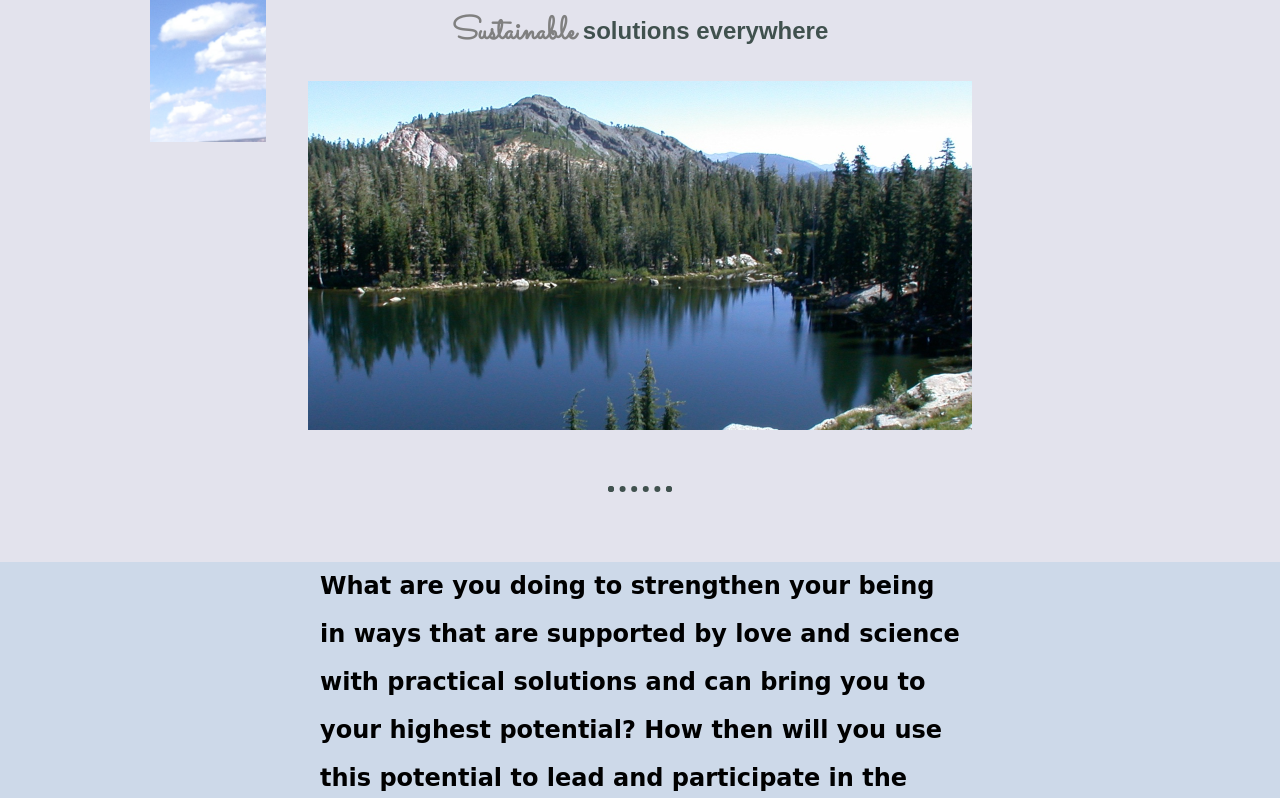
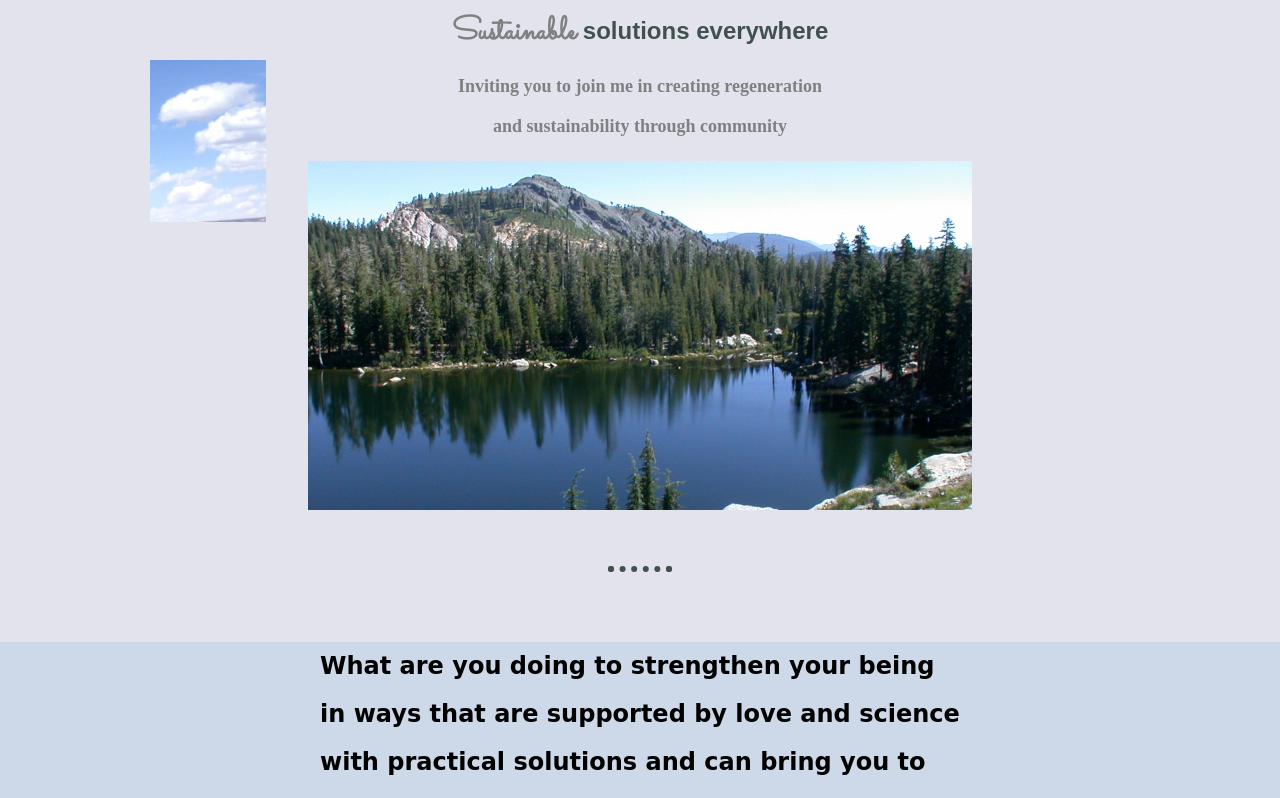
Before and after one commit to dmcclure80/sustain, a plain HTML site: page index.html in a window 1280 px wide. Shown: the part 246-1044 px from the top of the page. Drawn offline with nearby package versions, Linux system fonts and the light colour scheme.

Commit message:
Add Invitation

```diff
--- a/index.html
+++ b/index.html
@@ -111,7 +111,11 @@
         <font size="6" color="grey" face="sacramento">Sustainable
         </font>
       </strong>
-      <font size="5"><b>solutions everywhere</b></font>
+      <font size="5"><b>solutions everywhere</b></font><br />
+      <strong>
+          <font size="4" color="grey" face="noteworthy">Inviting you to join me in creating regeneration<br /> and sustainability through community
+          </font>
+        </strong>
     </p>
     <img class="bottom-cloud" width="116" height="162" src="images/cloudtwo.png" alt="cloud-img" />
     <img class="mountain" width="664" height="349" src="images/mountainlake.jpg" alt="mountain-img" />
@@ -174,7 +178,7 @@
           </p>
           <p>
           <strong> <center>
-          Want to join my newsletter list?
+          Gathering Together In Community To Affect Change
         </strong> </center><br />
           <script async data-uid="36826bc45f" src="https://marvelous-producer-1237.ck.page/36826bc45f/index.js"></script>
           </p>
```
